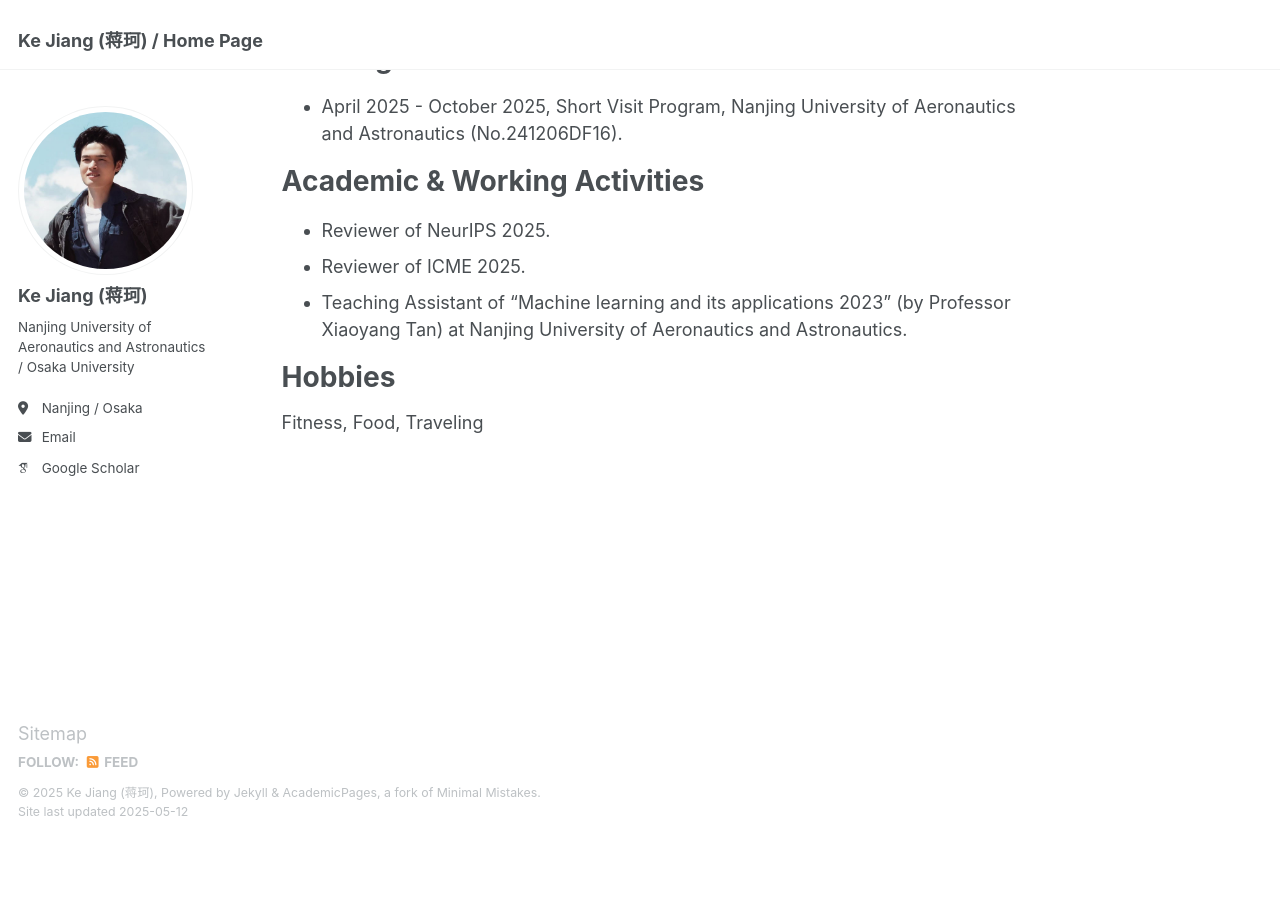
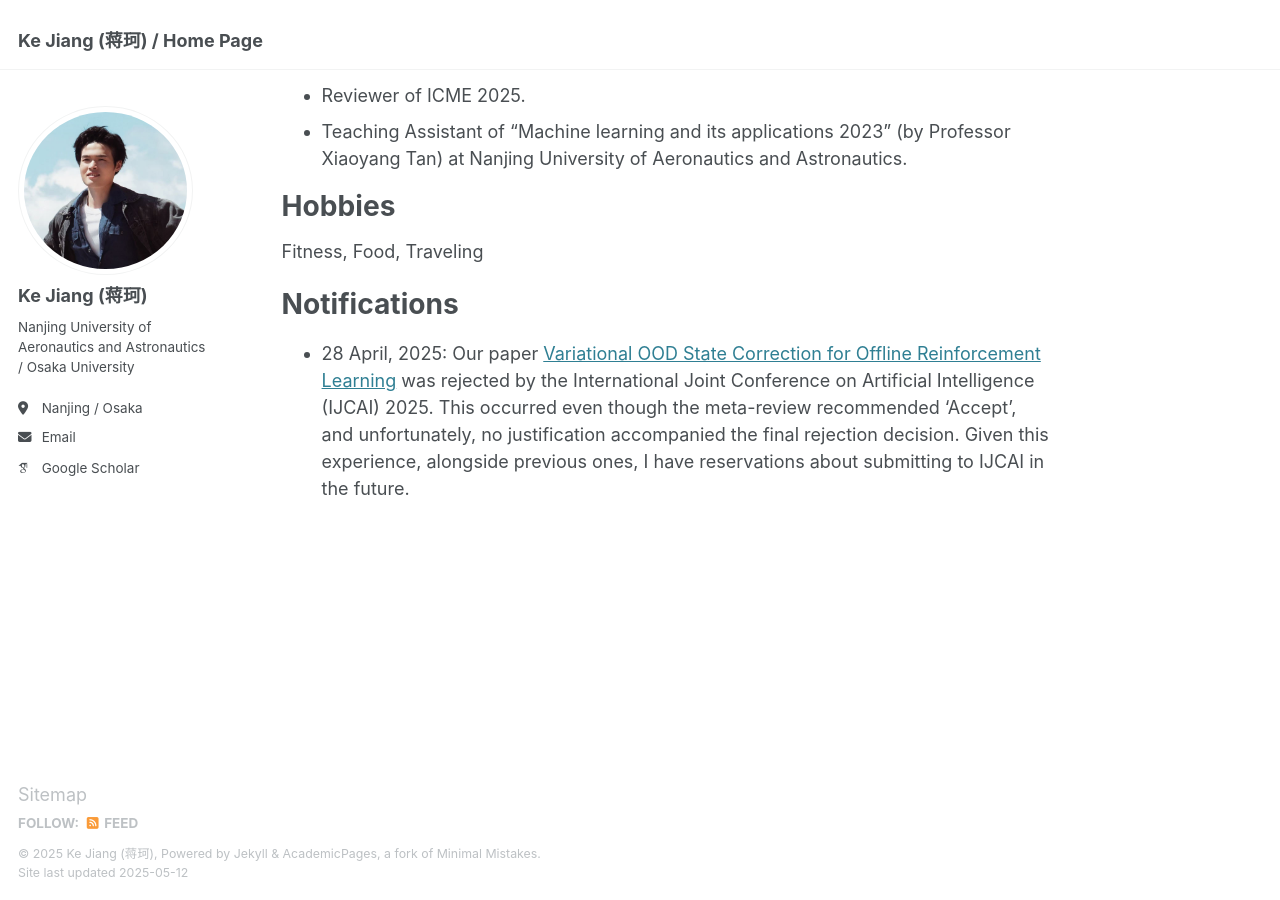
Before and after one commit to Jack10843/Jack10843.github.io, a Jekyll site: the page built from _pages/about.md, in a window 1280 px wide and 900 px high, scrolled down 2170 px. Built offline with Jekyll 4.4.1, drawn with Linux system fonts in a browser that asks for light colours; some web fonts are replaced; before the commit the page ends 3009 px from its top, so only the background shows below that; some of the changed text lies outside the part shown.

Commit message:
Update about.md

```diff
--- a/_pages/about.md
+++ b/_pages/about.md
@@ -64,3 +63,7 @@ Academic & Working Activities
 Hobbies
 ======
 Fitness, Food, Traveling
+
+Notifications
+======
+ - 28 April, 2025: Our paper [Variational OOD State Correction for Offline Reinforcement Learning](https://arxiv.org/abs/2505.00503) was rejected by the International Joint Conference on Artificial Intelligence (IJCAI) 2025. This occurred even though the meta-review recommended 'Accept', and unfortunately, no justification accompanied the final rejection decision. Given this experience, alongside previous ones, I have reservations about submitting to IJCAI in the future.
```
Also changed, not shown: other parts of _pages/about.md (+0 -1 lines).
